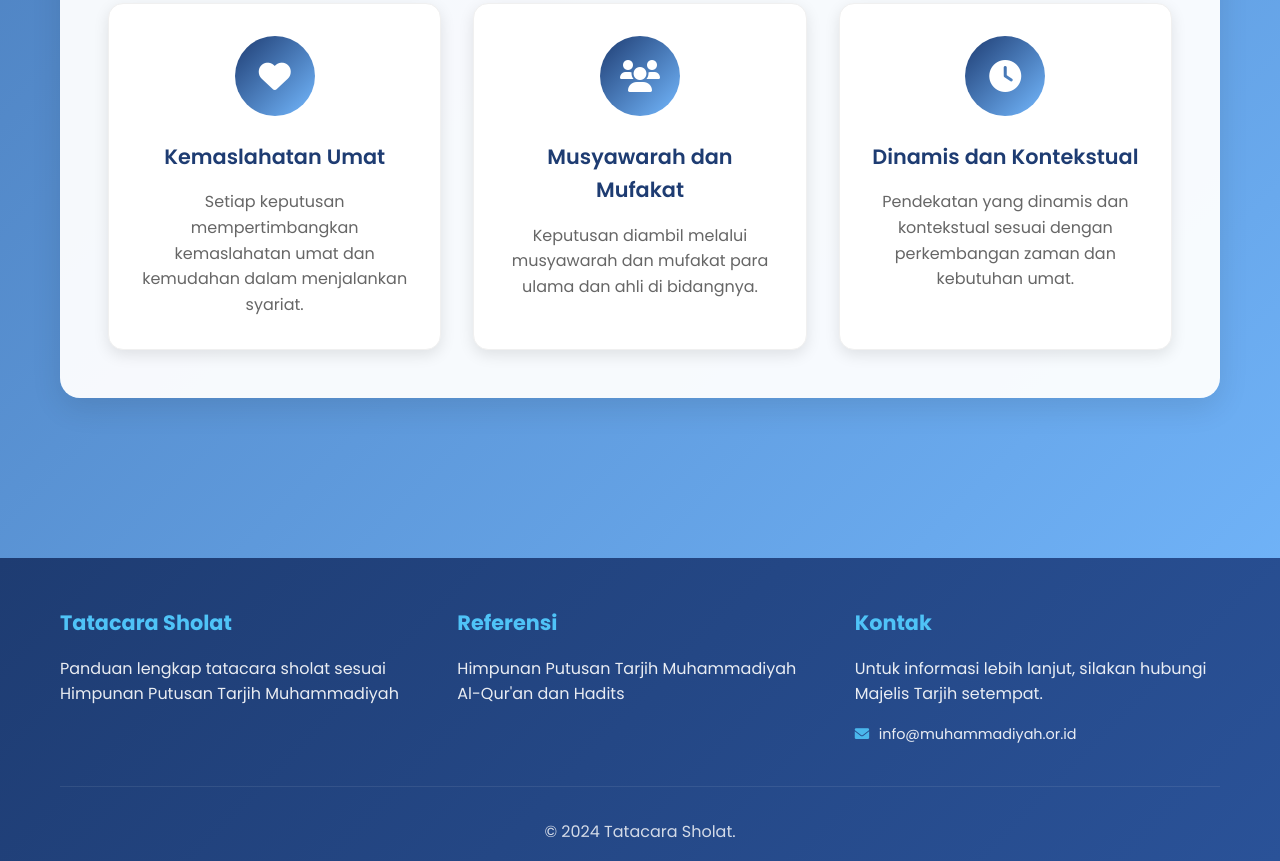
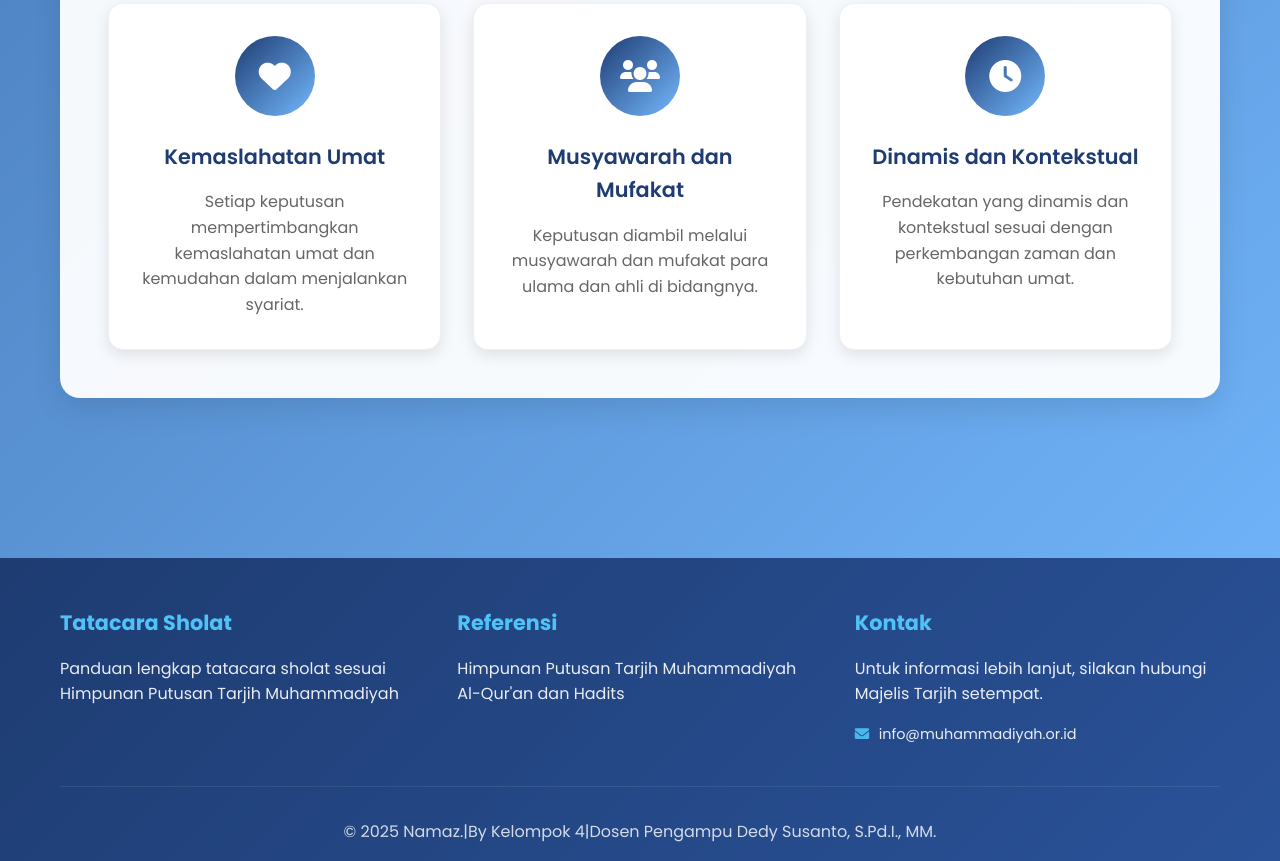
Before and after one commit to Rezttrii31/Web-Tatacara-Shalat-Tuntunan-Muhamadiyah-, a website: page tentang.html in a window 1280 px wide. Shown: the part 3118-3979 px from the top of the page. Drawn offline with Linux system fonts and the light colour scheme.

Commit message:
Update tentang.html

```diff
--- a/tentang.html
+++ b/tentang.html
@@ -258,7 +258,7 @@
             </div>
             <div class="footer-bottom">
 
-                <p>&copy; 2024 Tatacara Sholat.</p>
+                <p>&copy; 2025 Namaz.|By Kelompok 4|Dosen Pengampu Dedy Susanto, S.Pd.I., MM.</p>
             </div>
         </div>
     </footer>
```
